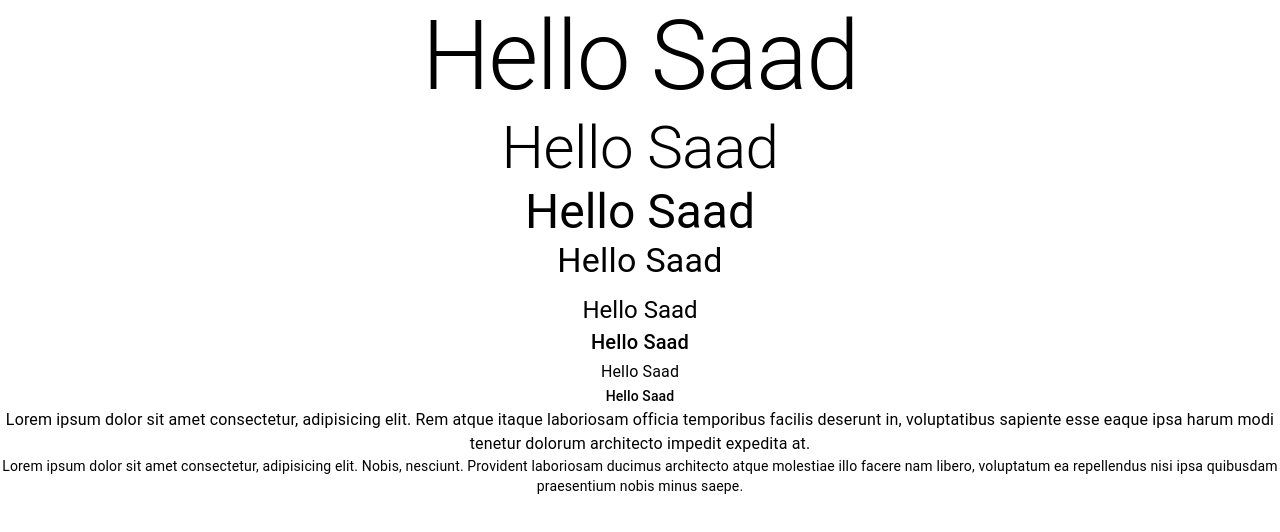
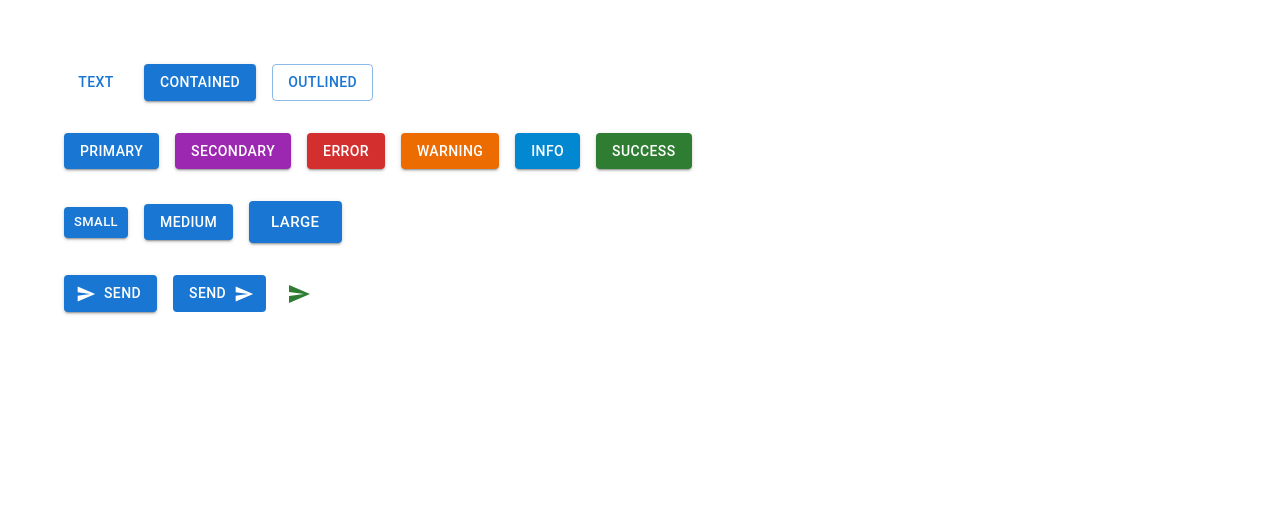
Before and after one commit to SaadHussein/Learning-MaterialUI, a React (Create React App) app: page / in a window 1280 px wide. Shown: the top 532 px of the page. Built offline with nearby package versions, Linux system fonts and the light colour scheme.

Commit message:
Learn Button Component

```diff
--- a/package.json
+++ b/package.json
@@ -5,6 +5,7 @@
   "dependencies": {
     "@emotion/react": "^11.11.1",
     "@emotion/styled": "^11.11.0",
+    "@mui/icons-material": "^5.14.7",
     "@mui/material": "^5.14.7",
     "@testing-library/jest-dom": "^5.17.0",
     "@testing-library/react": "^13.4.0",
--- a/src/App.css
+++ b/src/App.css
@@ -1,5 +1,5 @@
 .App {
-  text-align: center;
+  padding: 4rem;
 }
 
 .App-logo {
--- a/src/App.tsx
+++ b/src/App.tsx
@@ -1,10 +1,11 @@
 import "./App.css";
-import MuiTypography from "./components/MuiTypography";
-
+// import MuiTypography from "./components/MuiTypography";
+import MuiButton from "./components/MuiButton";
 function App() {
   return (
     <div className="App">
-      <MuiTypography />
+      {/* <MuiTypography /> */}
+      <MuiButton />
     </div>
   );
 }
--- /dev/null
+++ b/src/components/MuiButton.tsx
@@ -0,0 +1,65 @@
+import React from "react";
+import { Stack, Button, IconButton } from "@mui/material";
+import SendIcon from "@mui/icons-material/Send";
+
+const MuiButton = () => {
+  return (
+    <Stack spacing={4}>
+      <Stack spacing={2} direction="row">
+        <Button variant="text" href="https://www.google.com">
+          Text
+        </Button>
+        <Button variant="contained">Contained</Button>
+        <Button variant="outlined">Outlined</Button>
+      </Stack>
+
+      <Stack spacing={2} direction="row">
+        <Button variant="contained" color="primary">
+          Primary
+        </Button>
+        <Button variant="contained" color="secondary">
+          Secondary
+        </Button>
+        <Button variant="contained" color="error">
+          Error
+        </Button>
+        <Button variant="contained" color="warning">
+          Warning
+        </Button>
+        <Button variant="contained" color="info">
+          Info
+        </Button>
+        <Button variant="contained" color="success">
+          Success
+        </Button>
+      </Stack>
+
+      <Stack display="block" spacing={2} direction="row">
+        <Button variant="contained" size="small">
+          Small
+        </Button>
+        <Button variant="contained" size="medium">
+          Medium
+        </Button>
+        <Button variant="contained" size="large">
+          Large
+        </Button>
+      </Stack>
+
+      <Stack spacing={2} direction="row">
+        <Button variant="contained" startIcon={<SendIcon />} disableRipple>
+          Send
+        </Button>
+        <Button variant="contained" endIcon={<SendIcon />} disableElevation>
+          Send
+        </Button>
+
+        <IconButton aria-label="send" color="success" size="small">
+          <SendIcon />
+        </IconButton>
+      </Stack>
+    </Stack>
+  );
+};
+
+export default MuiButton;
```
Also changed, not shown: 1 other file (tests, documents, lock files or other folders).
